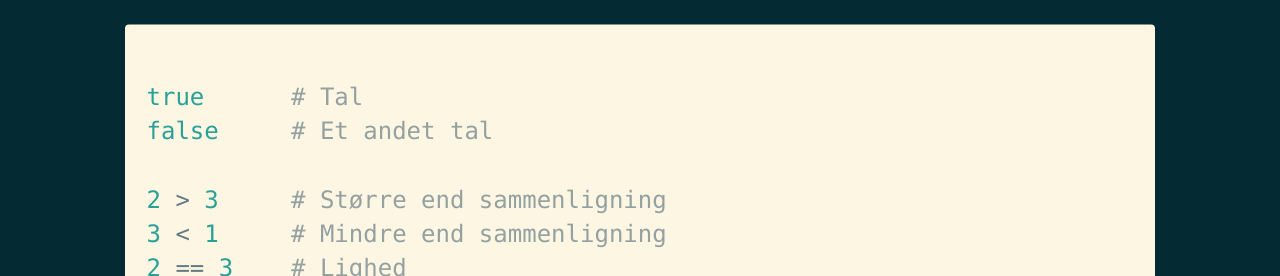
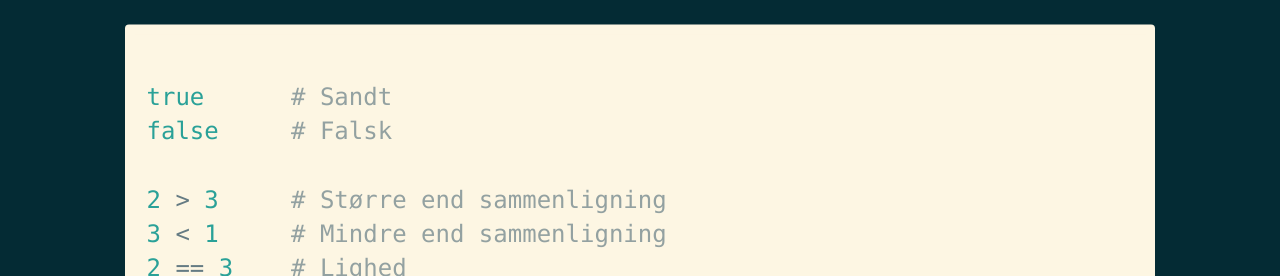
Before and after one commit to ErikMejerHansen/ErikMejerHansen.github.io, a Jekyll site: the page intro2018/index.html, which Jekyll copies as it is, in a window 1280 px wide and 900 px high, scrolled down 6321 px. Shown: the part 177-453 px from the top of the window. Built offline with Jekyll 4.4.1, drawn with Linux system fonts in a browser that asks for light colours; some web fonts are replaced.

Commit message:
fixed typo

```diff
--- a/intro2018/index.html
+++ b/intro2018/index.html
@@ -172,8 +172,8 @@
                 <br/>
                 <div class="row no-gutter">
                     <pre><code class ="ruby">
-true      # Tal
-false     # Et andet tal
+true      # Sandt
+false     # Falsk
 
 2 > 3     # Større end sammenligning
 3 < 1     # Mindre end sammenligning
```
